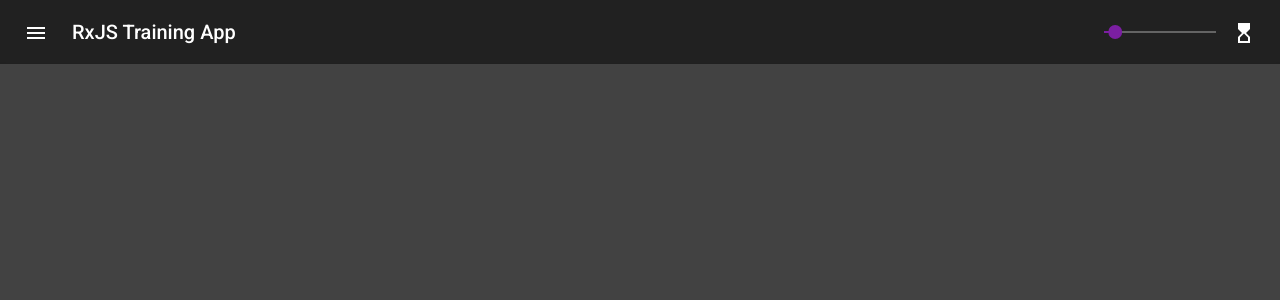
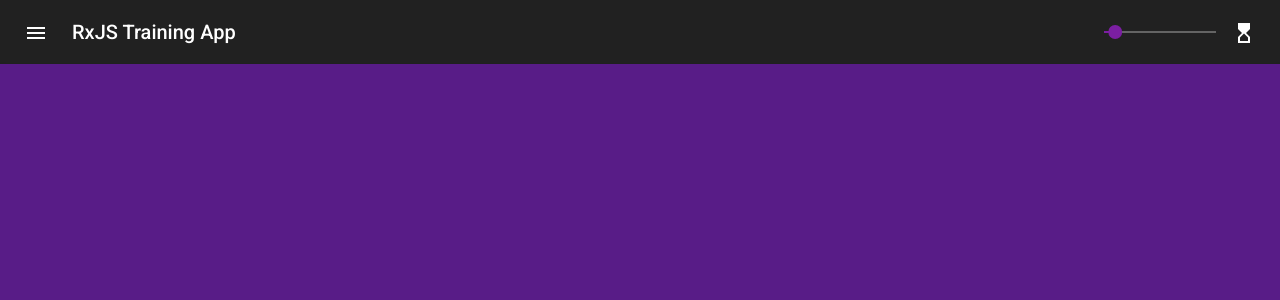
Before and after one commit to MrGoropeza/rxjs-training, an Angular app: page / in a window 1280 px wide. Shown: the top 300 px of the page. Built offline with nearby package versions, Linux system fonts and the light colour scheme.

Commit message:
feat: change app content background

```diff
--- a/src/app/shared/ui/layout/layout.component.html
+++ b/src/app/shared/ui/layout/layout.component.html
@@ -10,7 +10,7 @@
         (menuClick)="sidenavOpened = !sidenavOpened"
       ></app-toolbar>
 
-      <mat-card class="content">
+      <mat-card class="content bg-purple-900">
         <ng-content></ng-content>
       </mat-card>
     </main>
```
